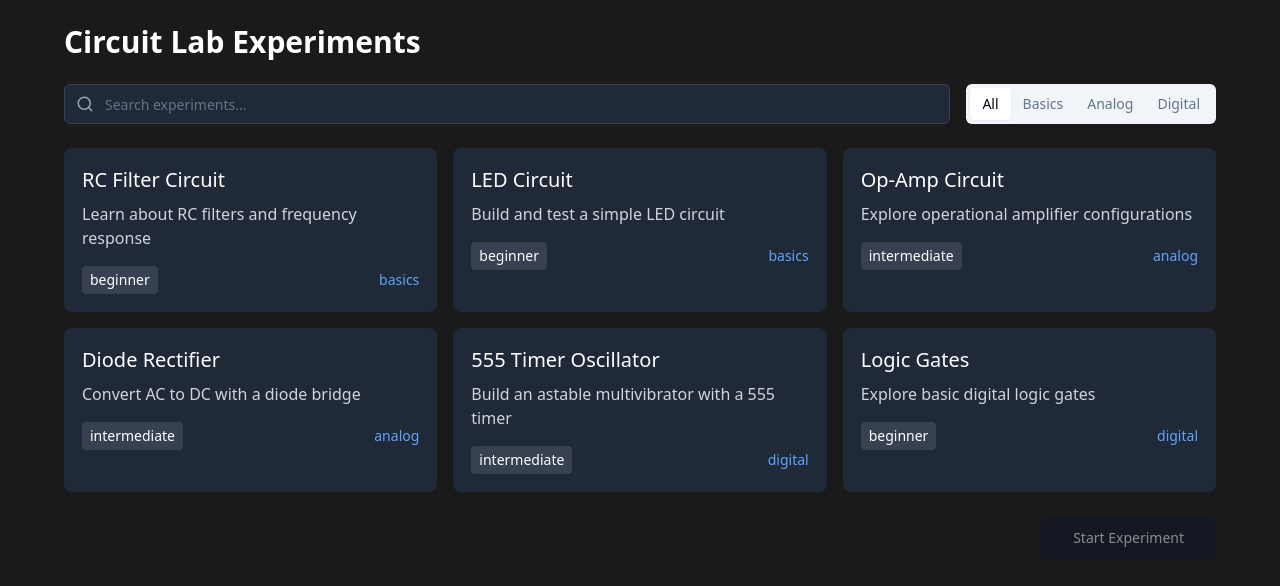
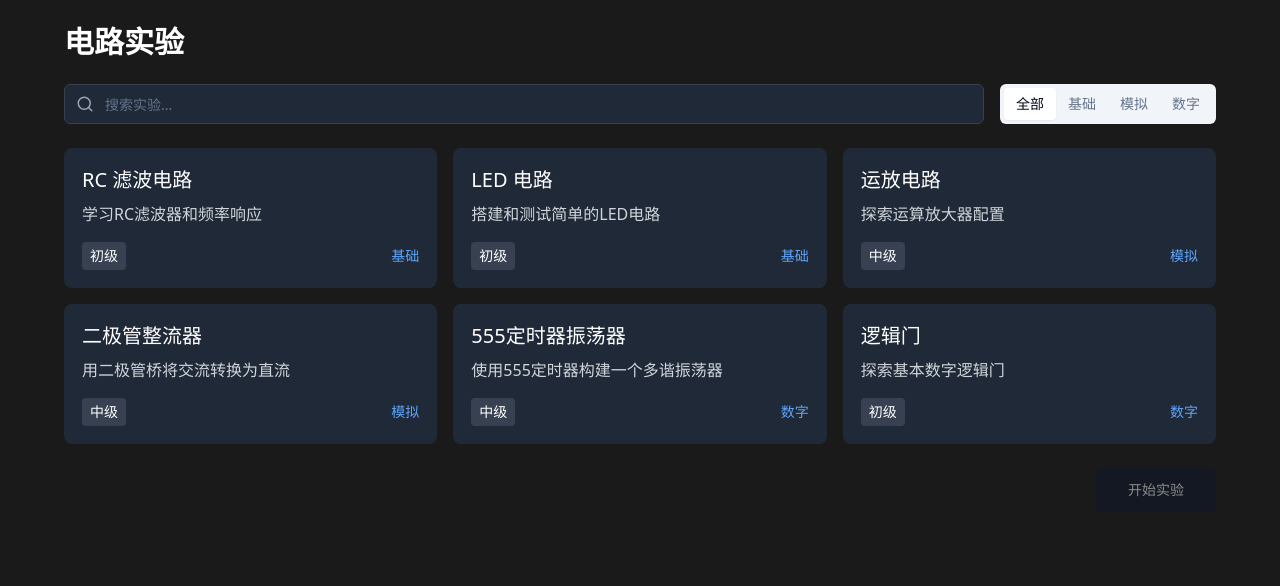
Before and after one commit to zhang1021-eng/circuit-lab-explorer, a React (Vite) app: page /experiments in a window 1280 px wide. Shown: the top 586 px of the page. Built offline with nearby package versions, Linux system fonts and the light colour scheme.

Commit message:
Translate website to Chinese
Implement Chinese language support.

```diff
--- a/src/components/CircuitDisplay.tsx
+++ b/src/components/CircuitDisplay.tsx
@@ -13,19 +13,19 @@ const CircuitDisplay = ({ experimentId }: CircuitDisplayProps) => {
       // In a real implementation, we would load circuit data from a database or API
       const demoCircuits: Record<string, any> = {
         'rc-filter': {
-          name: 'RC Filter Circuit',
-          description: 'A simple RC low pass filter',
-          components: ['resistor', 'capacitor', 'voltage source']
+          name: 'RC 滤波电路',
+          description: '一个简单的RC低通滤波器',
+          components: ['电阻', '电容', '电压源']
         },
         'led-circuit': {
-          name: 'LED Circuit',
-          description: 'A simple LED circuit with a current-limiting resistor',
-          components: ['resistor', 'led', 'voltage source']
+          name: 'LED 电路',
+          description: '一个带有限流电阻的简单LED电路',
+          components: ['电阻', 'LED', '电压源']
         },
         'op-amp': {
-          name: 'Op-Amp Circuit',
-          description: 'Basic operational amplifier configuration',
-          components: ['op-amp', 'resistor', 'resistor', 'voltage source']
+          name: '运放电路',
+          description: '基本运算放大器配置',
+          components: ['运算放大器', '电阻', '电阻', '电压源']
         }
       };
 
@@ -33,15 +33,15 @@ const CircuitDisplay = ({ experimentId }: CircuitDisplayProps) => {
     } else {
       // Default circuit when no experiment is selected
       setCircuit({
-        name: 'Default Circuit',
-        description: 'Select an experiment to begin',
-        components: ['voltage source']
+        name: '默认电路',
+        description: '选择一个实验开始',
+        components: ['电压源']
       });
     }
   }, [experimentId]);
 
   if (!circuit) {
-    return <div className="flex items-center justify-center h-full">Loading circuit...</div>;
+    return <div className="flex items-center justify-center h-full">加载电路中...</div>;
   }
 
   return (
@@ -55,24 +55,24 @@ const CircuitDisplay = ({ experimentId }: CircuitDisplayProps) => {
         {/* This would be replaced with an actual circuit rendering component */}
         <div className="absolute inset-0 flex items-center justify-center text-white text-opacity-60 text-lg">
           <div className="text-center">
-            <p>Circuit Visualization</p>
-            <p className="text-sm mt-2">{circuit.components.join(', ')}</p>
+            <p>电路可视化</p>
+            <p className="text-sm mt-2">{circuit.components.join('，')}</p>
 
             {/* Placeholder circuit elements */}
             <div className="mt-8 flex items-center justify-center gap-6">
-              {circuit.components.includes('voltage source') && (
+              {circuit.components.includes('电压源') && (
                 <div className="w-12 h-12 rounded-full border-2 border-circuit-wire-red flex items-center justify-center text-circuit-wire-red">
                   <div>V</div>
                 </div>
               )}
 
-              {circuit.components.includes('resistor') && (
+              {circuit.components.includes('电阻') && (
                 <div className="w-24 h-8 border-2 border-circuit-copper bg-gray-700 flex items-center justify-center">
                   <div className="text-white">R</div>
                 </div>
               )}
 
-              {circuit.components.includes('capacitor') && (
+              {circuit.components.includes('电容') && (
                 <div className="flex items-center">
                   <div className="w-2 h-12 bg-circuit-copper"></div>
                   <div className="w-2 h-12 bg-transparent"></div>
@@ -80,13 +80,13 @@ const CircuitDisplay = ({ experimentId }: CircuitDisplayProps) => {
                 </div>
               )}
 
-              {circuit.components.includes('led') && (
+              {circuit.components.includes('LED') && (
                 <div className="w-8 h-8 rounded-full border-2 border-circuit-wire-green flex items-center justify-center text-circuit-wire-green animate-pulse-glow">
                   <div>LED</div>
                 </div>
               )}
 
-              {circuit.components.includes('op-amp') && (
+              {circuit.components.includes('运算放大器') && (
                 <div className="w-16 h-16 border-2 border-circuit-wire-blue bg-gray-800 flex items-center justify-center text-circuit-wire-blue transform rotate-90">
                   <div>▶</div>
                 </div>
--- a/src/components/CircuitWorkbench.tsx
+++ b/src/components/CircuitWorkbench.tsx
@@ -24,7 +24,7 @@ const CircuitWorkbench = ({ initialExperiment = null }: CircuitWorkbenchProps) =
 
   const handleExperimentSelect = (experimentId: string) => {
     setCurrentExperiment(experimentId);
-    console.log(`Loading experiment: ${experimentId}`);
+    console.log(`加载实验: ${experimentId}`);
   };
 
   const handleInstrumentChange = (instrument: 'oscilloscope' | 'multimeter' | null) => {
@@ -34,7 +34,7 @@ const CircuitWorkbench = ({ initialExperiment = null }: CircuitWorkbenchProps) =
   return (
     <div className="flex flex-col h-screen">
       <div className="bg-circuit-bg text-white p-4 flex justify-between items-center">
-        <h1 className="text-2xl font-bold">Circuit Lab Explorer</h1>
+        <h1 className="text-2xl font-bold">电路实验室探索者</h1>
         <div className="flex items-center gap-4">
           <QuickExperimentSelector onSelectExperiment={handleExperimentSelect} />
           <Link to="/experiments">
--- a/src/components/ExperimentSelectionPage.tsx
+++ b/src/components/ExperimentSelectionPage.tsx
@@ -9,45 +9,45 @@ import { useNavigate } from 'react-router-dom';
 const experiments = [
   {
     id: 'rc-filter',
-    name: 'RC Filter Circuit',
-    description: 'Learn about RC filters and frequency response',
+    name: 'RC 滤波电路',
+    description: '学习RC滤波器和频率响应',
     category: 'basics',
-    difficulty: 'beginner'
+    difficulty: '初级'
   },
   {
     id: 'led-circuit',
-    name: 'LED Circuit',
-    description: 'Build and test a simple LED circuit',
+    name: 'LED 电路',
+    description: '搭建和测试简单的LED电路',
     category: 'basics',
-    difficulty: 'beginner'
+    difficulty: '初级'
   },
   {
     id: 'op-amp',
-    name: 'Op-Amp Circuit',
-    description: 'Explore operational amplifier configurations',
+    name: '运放电路',
+    description: '探索运算放大器配置',
     category: 'analog',
-    difficulty: 'intermediate'
+    difficulty: '中级'
   },
   {
     id: 'rectifier',
-    name: 'Diode Rectifier',
-    description: 'Convert AC to DC with a diode bridge',
+    name: '二极管整流器',
+    description: '用二极管桥将交流转换为直流',
     category: 'analog',
-    difficulty: 'intermediate'
+    difficulty: '中级'
   },
   {
     id: 'astable-555',
-    name: '555 Timer Oscillator',
-    description: 'Build an astable multivibrator with a 555 timer',
+    name: '555定时器振荡器',
+    description: '使用555定时器构建一个多谐振荡器',
     category: 'digital',
-    difficulty: 'intermediate'
+    difficulty: '中级'
   },
   {
     id: 'logic-gates',
-    name: 'Logic Gates',
-    description: 'Explore basic digital logic gates',
+    name: '逻辑门',
+    description: '探索基本数字逻辑门',
     category: 'digital',
-    difficulty: 'beginner'
+    difficulty: '初级'
   }
 ];
 
@@ -74,14 +74,14 @@ const ExperimentSelectionPage = () => {
   return (
     <div className="min-h-screen bg-circuit-bg text-white p-6">
       <div className="max-w-6xl mx-auto">
-        <h1 className="text-3xl font-bold mb-6">Circuit Lab Experiments</h1>
+        <h1 className="text-3xl font-bold mb-6">电路实验</h1>
 
         <div className="flex gap-4 mb-6">
           <div className="relative flex-1">
             <Search className="absolute left-3 top-1/2 transform -translate-y-1/2 text-gray-400" size={18} />
             <Input
               className="pl-10 bg-gray-800 text-white border-gray-700"
-              placeholder="Search experiments..."
+              placeholder="搜索实验..."
               value={searchTerm}
               onChange={(e) => setSearchTerm(e.target.value)}
             />
@@ -89,10 +89,10 @@ const ExperimentSelectionPage = () => {
 
           <Tabs defaultValue="all" value={selectedCategory} onValueChange={setSelectedCategory}>
             <TabsList>
-              <TabsTrigger value="all">All</TabsTrigger>
-              <TabsTrigger value="basics">Basics</TabsTrigger>
-              <TabsTrigger value="analog">Analog</TabsTrigger>
-              <TabsTrigger value="digital">Digital</TabsTrigger>
+              <TabsTrigger value="all">全部</TabsTrigger>
+              <TabsTrigger value="basics">基础</TabsTrigger>
+              <TabsTrigger value="analog">模拟</TabsTrigger>
+              <TabsTrigger value="digital">数字</TabsTrigger>
             </TabsList>
           </Tabs>
         </div>
@@ -113,7 +113,8 @@ const ExperimentSelectionPage = () => {
                   {experiment.difficulty}
                 </span>
                 <span className="text-sm text-blue-400">
-                  {experiment.category}
+                  {experiment.category === 'basics' ? '基础' :
+                   experiment.category === 'analog' ? '模拟' : '数字'}
                 </span>
               </div>
             </div>
@@ -122,7 +123,7 @@ const ExperimentSelectionPage = () => {
 
         {filteredExperiments.length === 0 && (
           <div className="text-center py-8">
-            <p>No experiments found matching your criteria.</p>
+            <p>没有找到符合条件的实验。</p>
           </div>
         )}
 
@@ -132,7 +133,7 @@ const ExperimentSelectionPage = () => {
             disabled={!selectedExperiment}
             onClick={handleStartExperiment}
           >
-            Start Experiment
+            开始实验
           </Button>
         </div>
       </div>
--- a/src/components/GuidanceModule.tsx
+++ b/src/components/GuidanceModule.tsx
@@ -24,52 +24,52 @@ const GuidanceModule = ({ experimentId, currentInstrument }: GuidanceModuleProps
       const guidanceSteps: Record<string, GuidanceStep[]> = {
         'rc-filter': [
           {
-            title: 'Setup the RC Filter Circuit',
-            description: 'Connect the resistor and capacitor in series with the voltage source.',
+            title: '搭建RC滤波电路',
+            description: '将电阻和电容串联连接到电压源。',
             instrumentRequired: null,
           },
           {
-            title: 'Measure Input Voltage',
-            description: 'Use the multimeter to measure the input voltage across the circuit.',
+            title: '测量输入电压',
+            description: '使用万用表测量电路的输入电压。',
             instrumentRequired: 'multimeter',
           },
           {
-            title: 'Observe the Filter Response',
-            description: 'Use the oscilloscope to observe how the circuit filters different frequencies.',
+            title: '观察滤波器响应',
+            description: '使用示波器观察电路如何过滤不同频率。',
             instrumentRequired: 'oscilloscope',
           }
         ],
         'led-circuit': [
           {
-            title: 'Connect the LED Circuit',
-            description: 'Connect the LED with a current-limiting resistor to the voltage source.',
+            title: '连接LED电路',
+            description: '将LED与限流电阻连接到电压源。',
             instrumentRequired: null,
           },
           {
-            title: 'Measure Voltage Drop',
-            description: 'Use the multimeter to measure the voltage drop across the LED.',
+            title: '测量压降',
+            description: '使用万用表测量LED上的压降。',
             instrumentRequired: 'multimeter',
           },
           {
-            title: 'Measure Current Flow',
-            description: 'Use the multimeter to measure the current flowing through the LED.',
+            title: '测量电流',
+            description: '使用万用表测量通过LED的电流。',
             instrumentRequired: 'multimeter',
           }
         ],
         'op-amp': [
           {
-            title: 'Build the Op-Amp Circuit',
-            description: 'Connect the operational amplifier according to the given configuration.',
+            title: '搭建运放电路',
+            description: '根据给定的配置连接运算放大器。',
             instrumentRequired: null,
           },
           {
-            title: 'Apply Input Signal',
-            description: 'Apply a small input signal to observe amplification.',
+            title: '应用输入信号',
+            description: '应用小信号输入以观察放大效果。',
             instrumentRequired: null,
           },
           {
-            title: 'Observe Output Waveform',
-            description: 'Use the oscilloscope to observe the amplified output waveform.',
+            title: '观察输出波形',
+            description: '使用示波器观察放大后的输出波形。',
             instrumentRequired: 'oscilloscope',
           }
         ]
@@ -79,8 +79,8 @@ const GuidanceModule = ({ experimentId, currentInstrument }: GuidanceModuleProps
       setCurrentStep(0);
     } else {
       setSteps([{
-        title: 'Select an Experiment',
-        description: 'Choose an experiment from the dropdown menu to begin.',
+        title: '选择实验',
+        description: '从下拉菜单中选择一个实验开始。',
         instrumentRequired: null,
       }]);
     }
@@ -101,7 +101,7 @@ const GuidanceModule = ({ experimentId, currentInstrument }: GuidanceModuleProps
   const currentStepData = steps[currentStep];
 
   if (!currentStepData) {
-    return <div>No guidance available.</div>;
+    return <div>没有可用的指导。</div>;
   }
 
   const isInstrumentRequired = currentStepData.instrumentRequired !== null;
@@ -115,7 +115,7 @@ const GuidanceModule = ({ experimentId, currentInstrument }: GuidanceModuleProps
 
         {isInstrumentRequired && !isCorrectInstrument && (
           <div className="mt-2 text-yellow-400 text-sm">
-            This step requires the {currentStepData.instrumentRequired}. Please select it from the instruments panel.
+            此步骤需要使用{currentStepData.instrumentRequired === 'oscilloscope' ? '示波器' : '万用表'}。请从仪器面板中选择它。
           </div>
         )}
       </div>
@@ -128,7 +128,7 @@ const GuidanceModule = ({ experimentId, currentInstrument }: GuidanceModuleProps
           disabled={currentStep === 0}
         >
           <ChevronLeft size={16} />
-          Previous
+          上一步
         </Button>
 
         <div className="text-sm text-gray-400">
@@ -141,7 +141,7 @@ const GuidanceModule = ({ experimentId, currentInstrument }: GuidanceModuleProps
           onClick={handleNextStep}
           disabled={currentStep === steps.length - 1}
         >
-          Next
+          下一步
           <ChevronRight size={16} />
         </Button>
       </div>
--- a/src/components/QuickExperimentSelector.tsx
+++ b/src/components/QuickExperimentSelector.tsx
@@ -14,9 +14,9 @@ interface QuickExperimentSelectorProps {
 }
 
 const experiments = [
-  { id: 'rc-filter', name: 'RC Filter Circuit' },
-  { id: 'led-circuit', name: 'LED Circuit' },
-  { id: 'op-amp', name: 'Op-Amp Circuit' },
+  { id: 'rc-filter', name: 'RC 滤波电路' },
+  { id: 'led-circuit', name: 'LED 电路' },
+  { id: 'op-amp', name: '运放电路' },
 ];
 
 const QuickExperimentSelector = ({ onSelectExperiment }: QuickExperimentSelectorProps) => {
@@ -33,7 +33,7 @@ const QuickExperimentSelector = ({ onSelectExperiment }: QuickExperimentSelector
         <Button variant="outline" className="flex items-center gap-2">
           {selectedExperiment ?
             experiments.find(exp => exp.id === selectedExperiment)?.name :
-            'Select Experiment'
+            '选择实验'
           }
           <ChevronDown size={16} />
         </Button>
```
Also changed, not shown: index.html (+6 -5 lines), src/components/InstrumentPanel.tsx (+5 -5 lines), src/components/instruments/Multimeter.tsx (+22 -22 lines), src/components/instruments/Oscilloscope.tsx (+11 -11 lines), src/pages/NotFound.tsx (+9 -19 lines).
